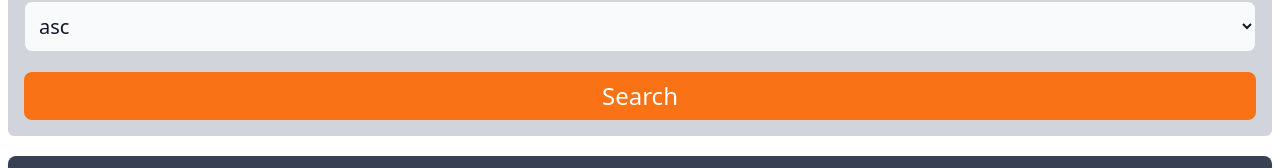
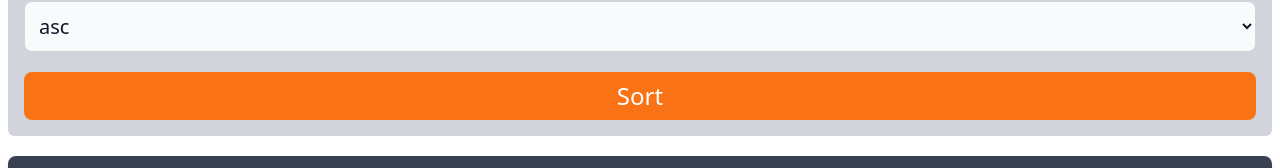
Before and after one commit to Alireza-WebDeveloper/ReactQuery-Dashboard, a React (Vite) app: page / in a window 1280 px wide. Shown: the part 199-367 px from the top of the page. Built offline with nearby package versions, Linux system fonts and the light colour scheme; data requests are answered from the project's data file.

Commit message:
(Update):<-FilterProduct Component Ui->

```diff
--- a/src/Components/Form/FilterProduct/index.tsx
+++ b/src/Components/Form/FilterProduct/index.tsx
@@ -42,7 +42,7 @@ const FilterProduct: React.FC<FilterProductProps> = () => {
                 type="submit"
                 className="bg-orange-500 hover:bg-orange-600 capitalize w-full py-2 rounded-lg px-4 text-2xl text-white"
               >
-                search
+                sort
               </button>
             </section>
           </Formik_Form>
```
